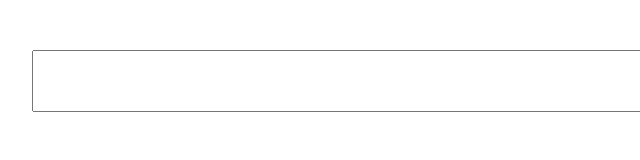
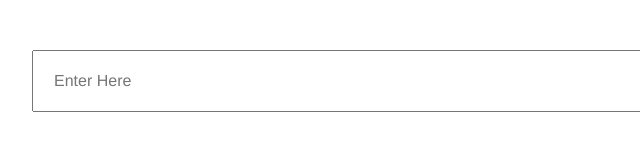
Before and after one commit to kaushik3012/Giphy-search-api, a plain HTML site: page index.html in a window 1280 px wide. Shown: the full height of the page, 96-736 px from the left. Drawn offline with Linux system fonts and the light colour scheme.

Commit message:
Update index.html

```diff
--- a/index.html
+++ b/index.html
@@ -6,7 +6,7 @@
 	</head>
 	<body>
 		<div class="container container-padding50">
-			<input type="text" class="js-userinput container-textinput"/>
+			<input type="text" class="js-userinput container-textinput" placeholder="Enter Here"/>
 			<button class="js-go container-button">Go!</button>
 		</div>
 		<div class="container container-padding50 js-container">
```
